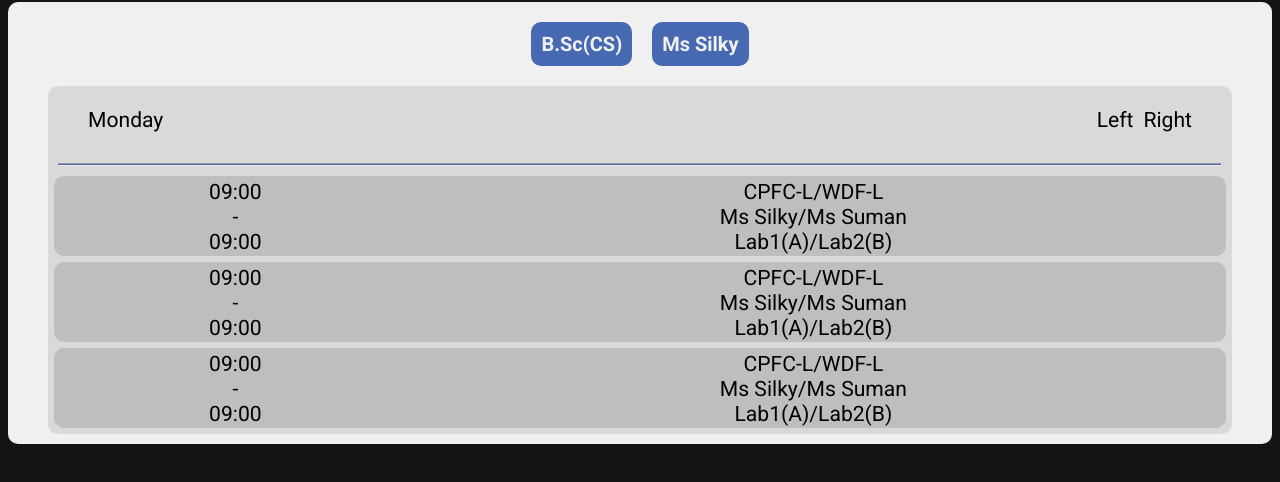
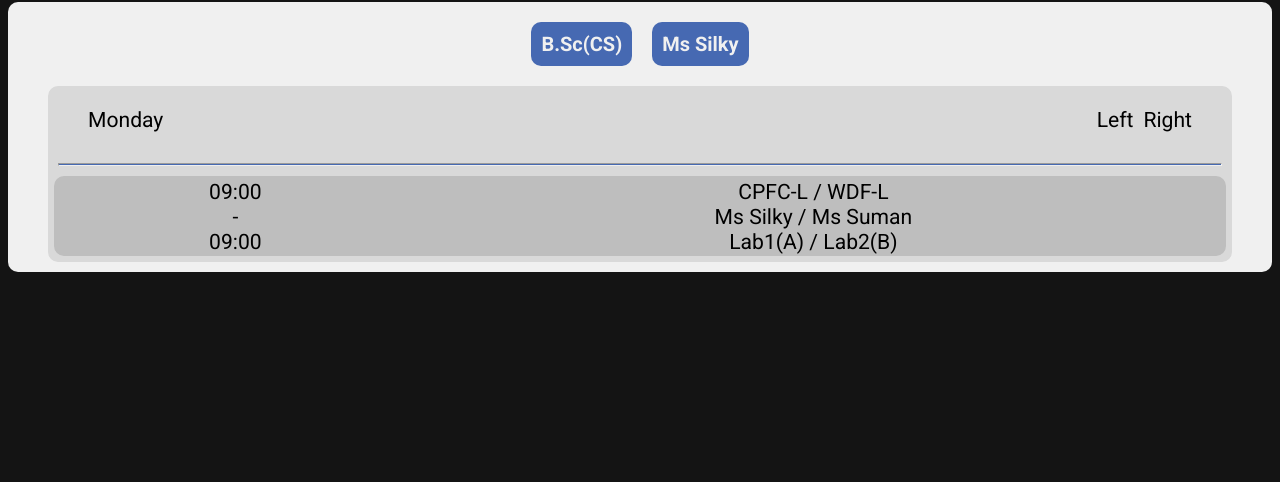
Before and after one commit to livleensinghchani/schedule-builder, a plain HTML site: page index.html in a window 1280 px wide. Shown: the part 88-570 px from the top of the page. Drawn offline with nearby package versions, Linux system fonts and the light colour scheme.

Commit message:
Update index.html

```diff
--- a/index.html
+++ b/index.html
@@ -45,33 +45,9 @@
                             <li>09:00</li>
                         </ul>
                         <ul class="timeTable">
-                            <li>CPFC-L/WDF-L</li>
-                            <li>Ms Silky/Ms Suman</li>
-                            <li>Lab1(A)/Lab2(B)</li>
-                        </ul>
-                    </div>
-                    <div class="DataBase">
-                        <ul class="timeData">
-                            <li>09:00</li>
-                            <li>-</li>
-                            <li>09:00</li>
-                        </ul>
-                        <ul class="timeTable">
-                            <li>CPFC-L/WDF-L</li>
-                            <li>Ms Silky/Ms Suman</li>
-                            <li>Lab1(A)/Lab2(B)</li>
-                        </ul>
-                    </div>
-                    <div class="DataBase">
-                        <ul class="timeData">
-                            <li>09:00</li>
-                            <li>-</li>
-                            <li>09:00</li>
-                        </ul>
-                        <ul class="timeTable">
-                            <li>CPFC-L/WDF-L</li>
-                            <li>Ms Silky/Ms Suman</li>
-                            <li>Lab1(A)/Lab2(B)</li>
+                            <li>CPFC-L / WDF-L</li>
+                            <li id="lightData">Ms Silky / Ms Suman</li>
+                            <li>Lab1(A) / Lab2(B)</li>
                         </ul>
                     </div>
                 </div>
```
